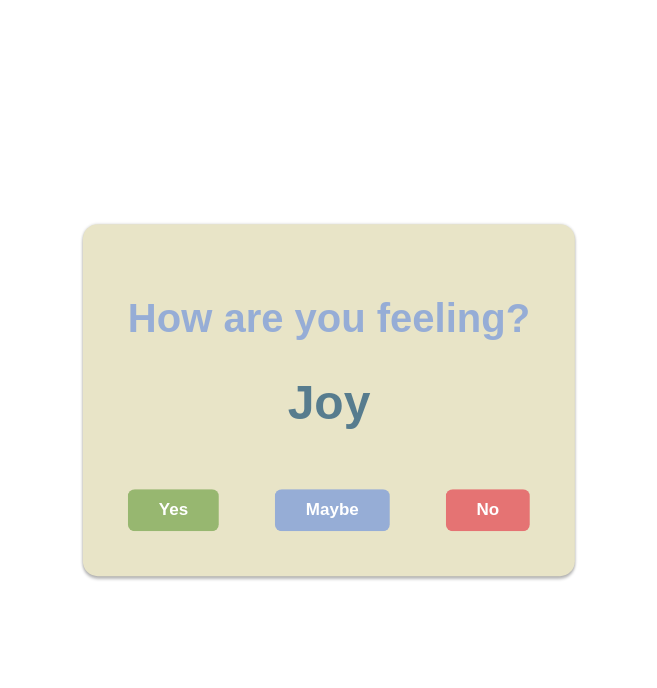
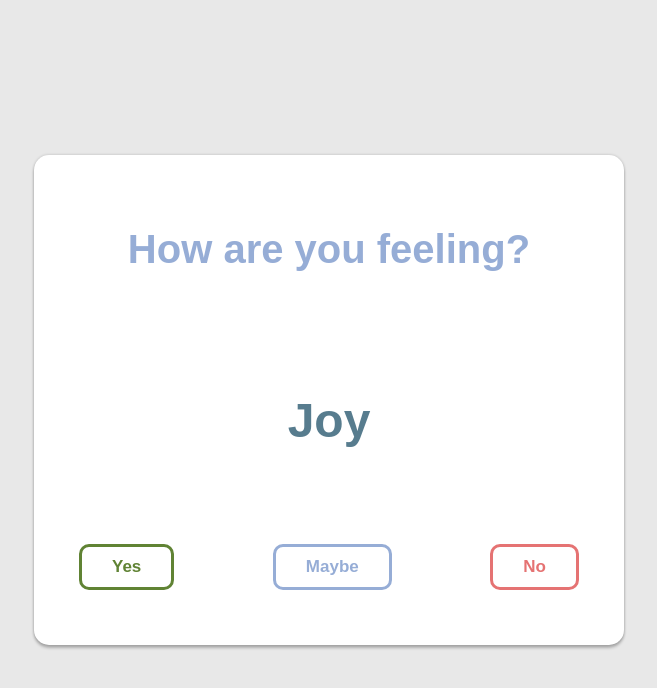
Before and after one commit to viiccavalcante/howrufeeling, a React (Vite) app: page / in a window 1280 px wide. Shown: the top 688 px of the page, without its empty margins (311-968 px from the left). Built offline with nearby package versions, Linux system fonts and the light colour scheme.

Commit message:
fixing layout

```diff
--- a/src/components/GlobalStyle.jsx
+++ b/src/components/GlobalStyle.jsx
@@ -2,7 +2,7 @@ import { createGlobalStyle, styled } from "styled-components";
 
 const GlobalStyle = createGlobalStyle`
     body {
-        background: white;
+        background: #e8e8e8;
         font-family: sans-serif;
     }
 `;
@@ -11,9 +11,10 @@ const Card = styled.div`
     top: 50%;
     left: 50%;
     transform: translate(-50%, -50%);
-    background: #e8e4c7;
-    max-width: 500px;
+    background: white;
     margin: 0 auto 100px;
+    width: 500px;
+    height: 400px;
     padding: 45px;
     text-align: center;
     box-shadow: 0 0 3px 0 rgba(0, 0, 0, 0.2), 0 3px 3px 0 rgba(0, 0, 0, 0.24);
@@ -27,11 +28,12 @@ const Title = styled.h1`
 
 //#577c8e;
 const Button = styled.button`
-    background: ${(props) => props.color || '#97B770'};  /* Agora usa a cor passada como prop */
+    background: white;
     font-weight: bold;
-    color: white;
+    color: ${(props) =>  props.color || '#608334'};
     outline: 0;
-    border-radius: 7px;
+    border: 3px solid ${(props) =>  props.color || '#608334'};
+    border-radius: 10px;
     padding: 10px 30px;
     font-size: 17px;
     transition: all 0.3s ease;
@@ -41,6 +43,8 @@ const Button = styled.button`
     &:active,
     &:focus {
         background: ${(props) => props.secondColor || '#608334'};
+        border-color: ${(props) => props.secondColor || '#608334'};
+        color: white;
     }
 `;
 
--- a/src/components/steps/Step1.jsx
+++ b/src/components/steps/Step1.jsx
@@ -1,24 +1,31 @@
 import { Title, Button } from "../GlobalStyle";
 import { styled } from "styled-components";
-
-function Step1({ currentFeeling, select, discard, reconsider }) {
 
 const Feeling = styled.h2`
   font-size: 3rem;
   font-weight: bold;
   color: #577c8e;
-    margin: 20px 0;
+  text-align: center;
 `;
 
 const ButtonsDiv = styled.div`
   display: flex;
   justify-content: space-between;
-      margin-top: 50px;
+  margin-bottom: 10px;
 `;
 
+const Container = styled.div`
+  display: flex;
+  flex-direction: column;
+  justify-content: space-between;
+  height: 100%;
+`;
+
+function Step1({ currentFeeling, select, discard, reconsider }) {
 
   return (
     <>
+      <Container>
         <Title>How are you feeling?</Title>
         <div>
           <Feeling>{currentFeeling}</Feeling>
@@ -28,9 +35,9 @@ function Step1({ currentFeeling, select, discard, reconsider }) {
           <Button color='#96add6' secondColor='#577c8e' onClick={reconsider}>Maybe</Button>
           <Button color='#e57373' secondColor='#d32f2f' onClick={discard}>No</Button>
         </ButtonsDiv>
+      </Container>
     </>
   );
 }
 
-
 export default Step1;
--- a/src/components/steps/Step2.jsx
+++ b/src/components/steps/Step2.jsx
@@ -1,22 +1,30 @@
 import { Title, Button } from "../GlobalStyle";
-///import styled from "styled-components";
+import styled from "styled-components";
 
+const Feeling = styled.h2`
+  color: #577c8e;
+`;
 
-const Feeling = ({ feeling }) => (
-    <p>{feeling}</p>
-);
+const ScrollDiv = styled.div`
+  max-height: 250px;
+  overflow-y: auto;
+  padding: 10px;
+  border: 1px solid #ddd;
+  border-radius: 5px;
+  margin-bottom: 20px;
+`;
 
 const Step2  = ({ selectedFeelings, onNext }) => {
+
   return (
     <>
       <Title>You may be feeling:</Title>
-          <div>
+      <ScrollDiv>
         {selectedFeelings.map((feeling) => (
-            <Feeling key={feeling.id} feeling={feeling} />
+          <Feeling>{feeling}</Feeling>
         ))}
-          </div>
-          <button onClick={onNext}>Next</button>
-
+      </ScrollDiv>
+      <Button onClick={onNext}>Next</Button>
     </>
   )
 };
--- a/src/components/steps/Step3.jsx
+++ b/src/components/steps/Step3.jsx
@@ -1,5 +1,38 @@
 //colocar animação quando selecionar, talvez colocar tempo
 import { useState, useEffect } from "react";
+import { styled } from "styled-components";
+
+const DivThisOrThat = styled.div`
+  display: flex;
+  justify-content: space-between;
+  height: 100%;
+`;
+
+const LeftFeeling = styled.div`
+     flex: 1;
+  background: white;
+  display: flex;
+  align-items: center;
+  justify-content: center;
+  color: #96add6;
+  border: 1px solid #ddd;
+  padding: 20px;
+`;
+
+const RightFeeling = styled.div`
+  flex: 1;
+  background: #96add6;
+  display: flex;
+  align-items: center;
+  justify-content: center;
+  color: white;
+  border: 1px solid #ddd;
+  padding: 20px;
+`;
+
+const Option = styled.h2`
+  font-weight: bold;
+`;
 
 const Step3 = ({selectedFeelings, thisOrThat}) => {
   const [leftFeeling, setLeftFeeling] = useState(null);
@@ -13,36 +46,17 @@ const Step3 = ({selectedFeelings, thisOrThat}) => {
   }, [selectedFeelings]);
 
   return (
-    <div style={styles.container}>
-      <div style={styles.left} onClick={() => thisOrThat(rightFeeling)}>
-        <p>{leftFeeling}</p>
-      </div>
-      <div style={styles.right} onClick={() => thisOrThat(leftFeeling)}>
-        <p>{rightFeeling}</p>
-      </div>
-    </div>
+    <>
+      <DivThisOrThat>
+        <LeftFeeling onClick={() => thisOrThat(rightFeeling)}>
+          <Option>{leftFeeling}</Option>
+        </LeftFeeling>
+        <RightFeeling onClick={() => thisOrThat(leftFeeling)}>
+          <Option>{rightFeeling}</Option>
+        </RightFeeling>
+      </DivThisOrThat>
+    </>
   );
 };
 
-const styles = {
-  container: {
-    display: "flex",
-    height: "100vh",
-  },
-  left: {
-    flex: 1,
-    backgroundColor: "#f0f0f0",
-    display: "flex",
-    alignItems: "center",
-    justifyContent: "center",
-  },
-  right: {
-    flex: 1,
-    backgroundColor: "#e0e0e0",
-    display: "flex",
-    alignItems: "center",
-    justifyContent: "center",
-  },
-};
-
-  export default Step3;
+export default Step3;
--- a/src/components/steps/Step4.jsx
+++ b/src/components/steps/Step4.jsx
@@ -1,11 +1,22 @@
 //colocar uma animação na palavra
+import { styled } from "styled-components";
+
+const Result = styled.h1`
+  font-size: 2.5rem;
+  color: #96add6;
+`;
+
+const Container = styled.div`
+  justify-content: center;
+`;
+
 
 const Step4 = ({selectedFeeling}) => {
-    return (
-        <>
-          <h1>{selectedFeeling}</h1>
-        </>
-      )
-  };
+  return (
+    <Container>
+      <Result>{selectedFeeling}</Result>
+    </Container>
+  );
+};
 
-  export default Step4;
+export default Step4;
```
Lines whose indentation alone changed are shown as unchanged.
